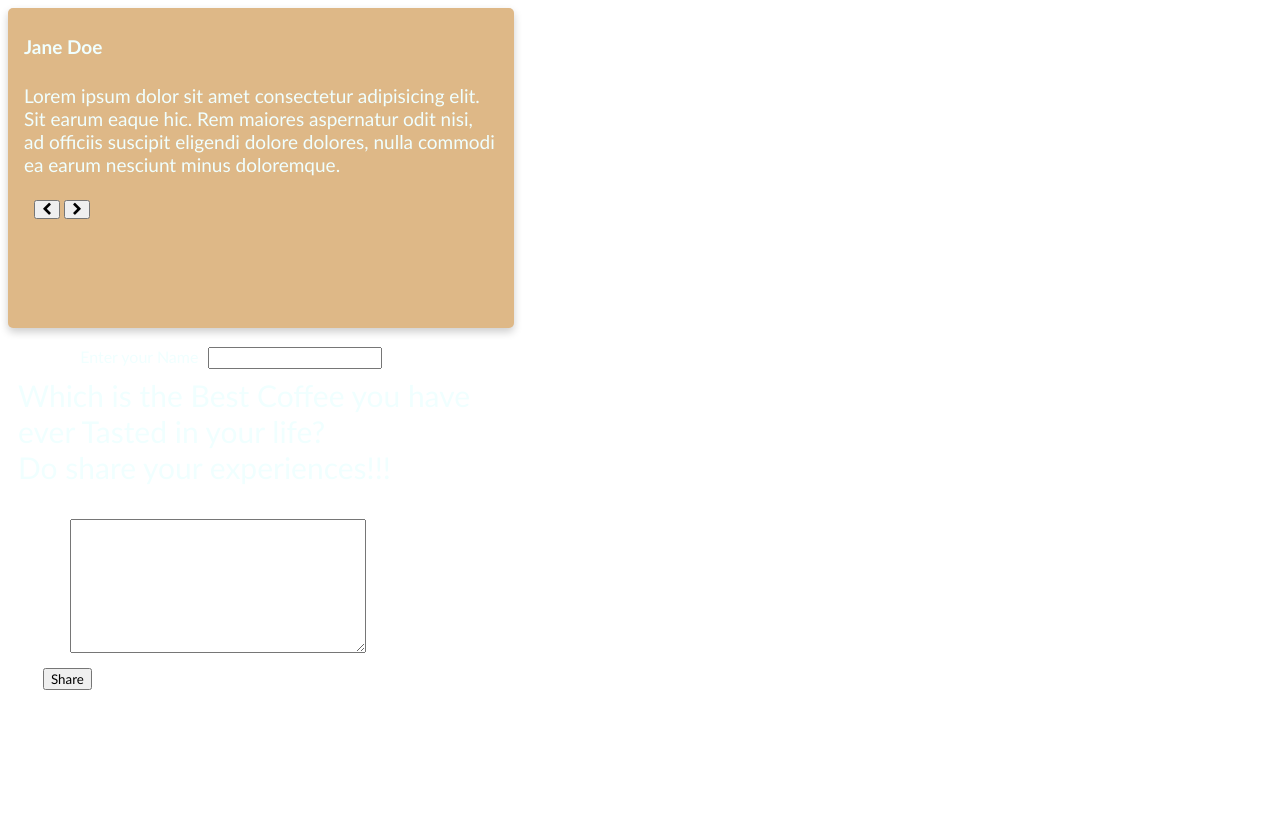
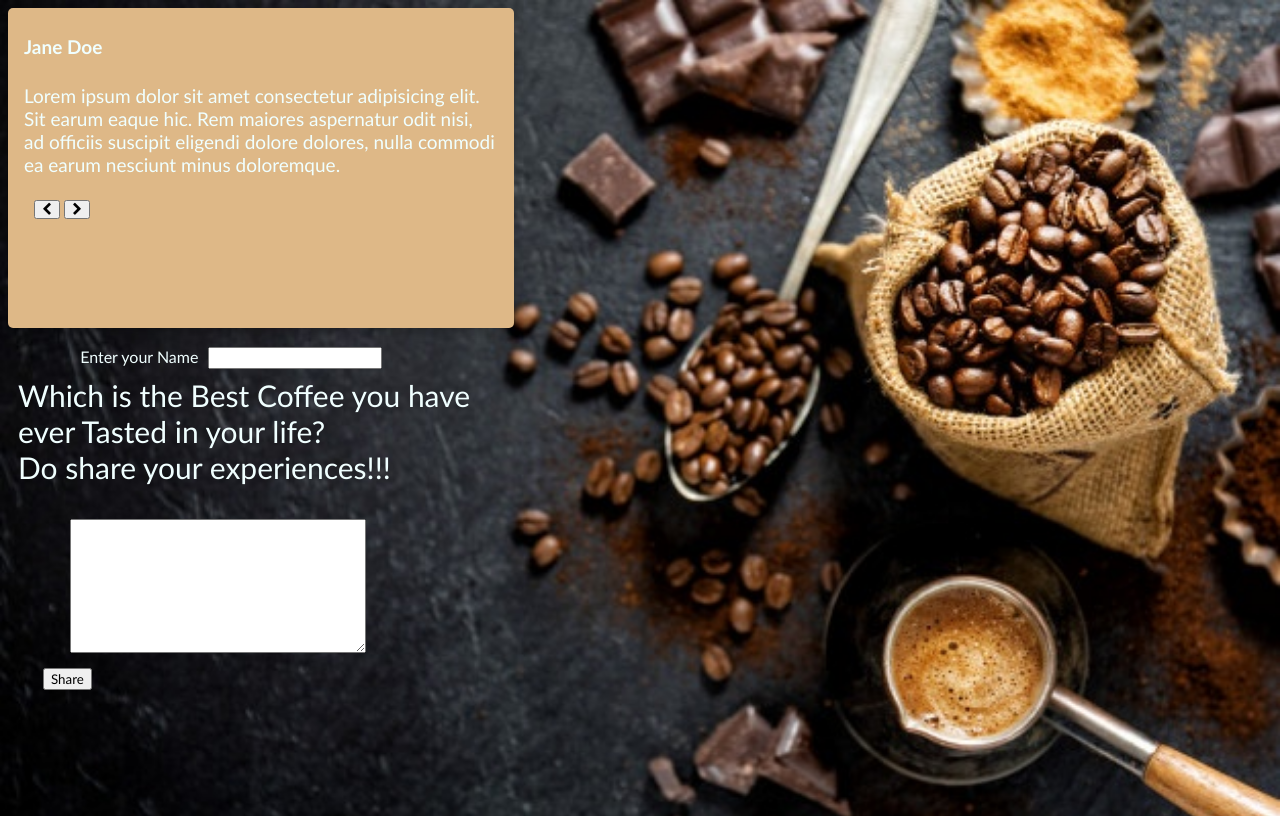
Before and after one commit to Bargavi29/coffee-lovers, a plain HTML site: page reviews.html in a window 1280 px wide. Drawn offline with Linux system fonts and the light colour scheme; a script that the page names is missing.

Commit message:
Update reviews.html

```diff
--- a/reviews.html
+++ b/reviews.html
@@ -9,7 +9,7 @@
                 font-family: 'Trebuchet MS', 'Lucida Sans Unicode', 'Lucida Grande', 'Lucida Sans', 'Arial' , 'sans-serif';
             }
             body {
-              background-image: url('coffee4.jpg');
+              background-image: url('images/coffee4.jpg');
               background-repeat: no-repeat;
               background-attachment: fixed;
               background-size: cover;
```
